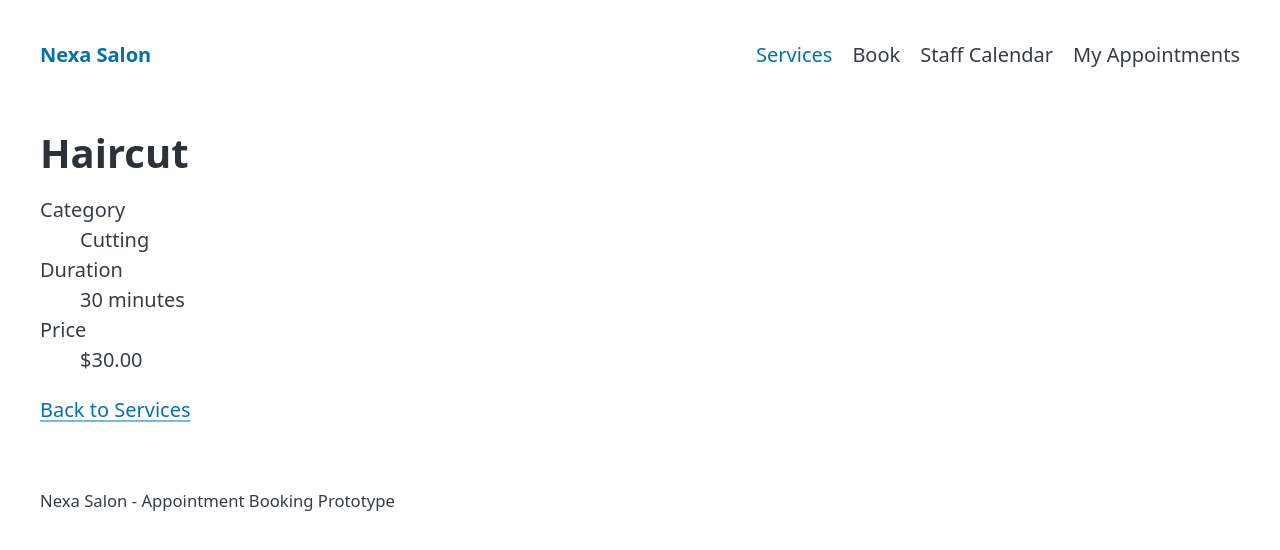
After one commit to shivamyadav-blip/egn475-salon-yadav, a Flask app: page /services/1 in a window 1280 px wide. The commit adds this page. Shown: the top 550 px of the page. Run offline with Flask 3, Linux system fonts and the light colour scheme; some libraries are stand-ins or nearby versions.

Commit message:
Add service detail page and missing-record 404

```diff
--- a/app.py
+++ b/app.py
@@ -1,5 +1,5 @@
 
-from flask import Flask, render_template
+from flask import Flask, abort, render_template
 
 app = Flask(__name__)
 
@@ -64,5 +64,16 @@ def services():
     return render_template("services.html", services=SAMPLE_SERVICES)
 
 
+@app.route("/services/<int:service_id>")
+def service_detail(service_id):
+    service = next(
+        (item for item in SAMPLE_SERVICES if item["id"] == service_id),
+        None,
+    )
+    if service is None:
+        abort(404)
+    return render_template("service_detail.html", service=service)
+
+
 if __name__ == "__main__":
     app.run(debug=True)
--- a/templates/base.html
+++ b/templates/base.html
@@ -12,6 +12,7 @@
       rel="stylesheet"
       href="https://cdn.jsdelivr.net/npm/@picocss/pico@2/css/pico.min.css"
     >
+    {% block styles %}{% endblock %}
   </head>
   <body>
     <header class="container">
--- /dev/null
+++ b/templates/service_detail.html
@@ -0,0 +1,17 @@
+{% extends "base.html" %}
+
+{% block title %}{{ service.name }} | Nexa Salon{% endblock %}
+{% block description %}View details for the {{ service.name }} service at Nexa Salon.{% endblock %}
+
+{% block content %}
+  <h1>{{ service.name }}</h1>
+  <dl>
+    <dt>Category</dt>
+    <dd>{{ service.category }}</dd>
+    <dt>Duration</dt>
+    <dd>{{ service.duration_minutes }} minutes</dd>
+    <dt>Price</dt>
+    <dd>${{ "%.2f"|format(service.price_cents / 100) }}</dd>
+  </dl>
+  <p><a href="{{ url_for('services') }}">Back to Services</a></p>
+{% endblock %}
```
Also changed, not shown: templates/services.html (+18 -1 lines).
